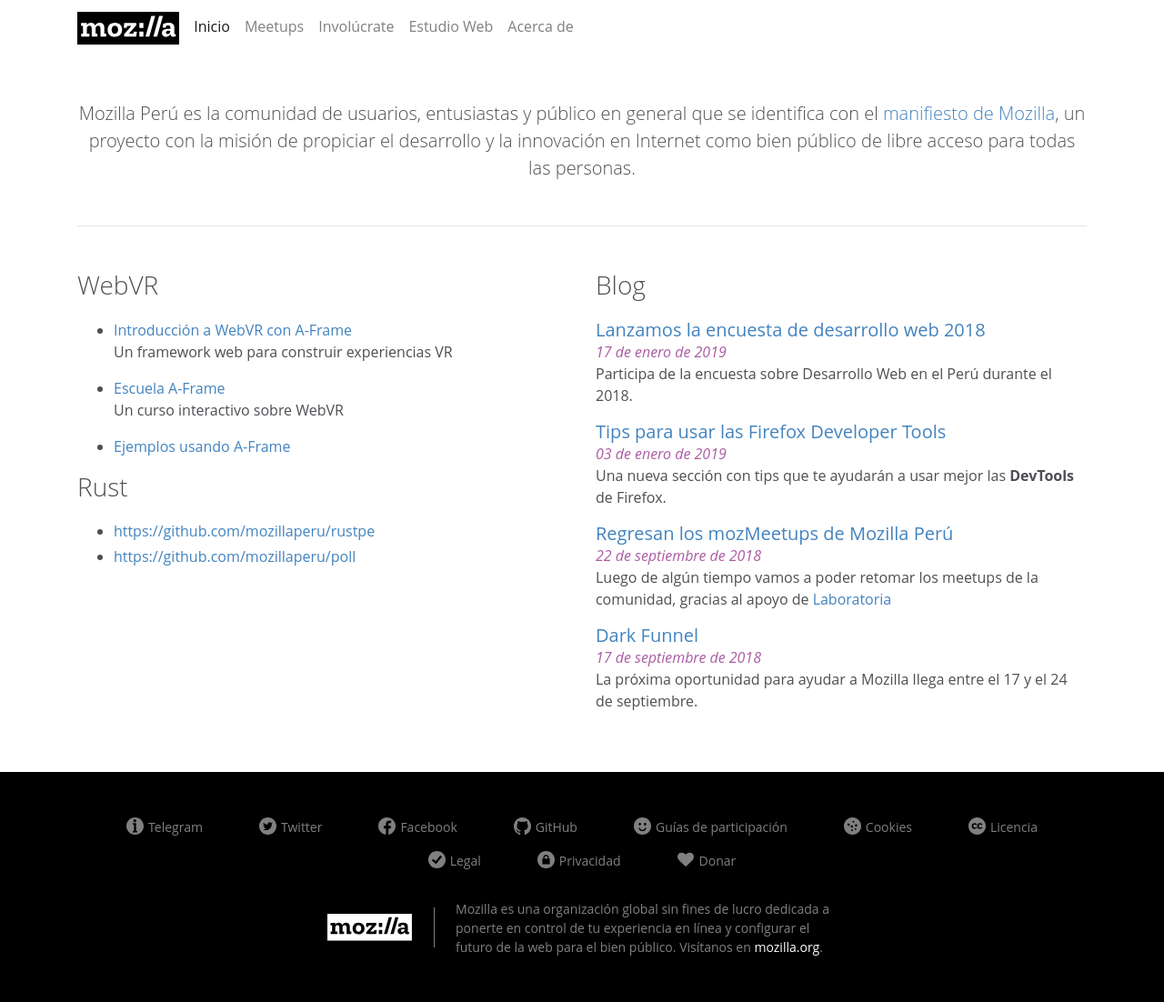
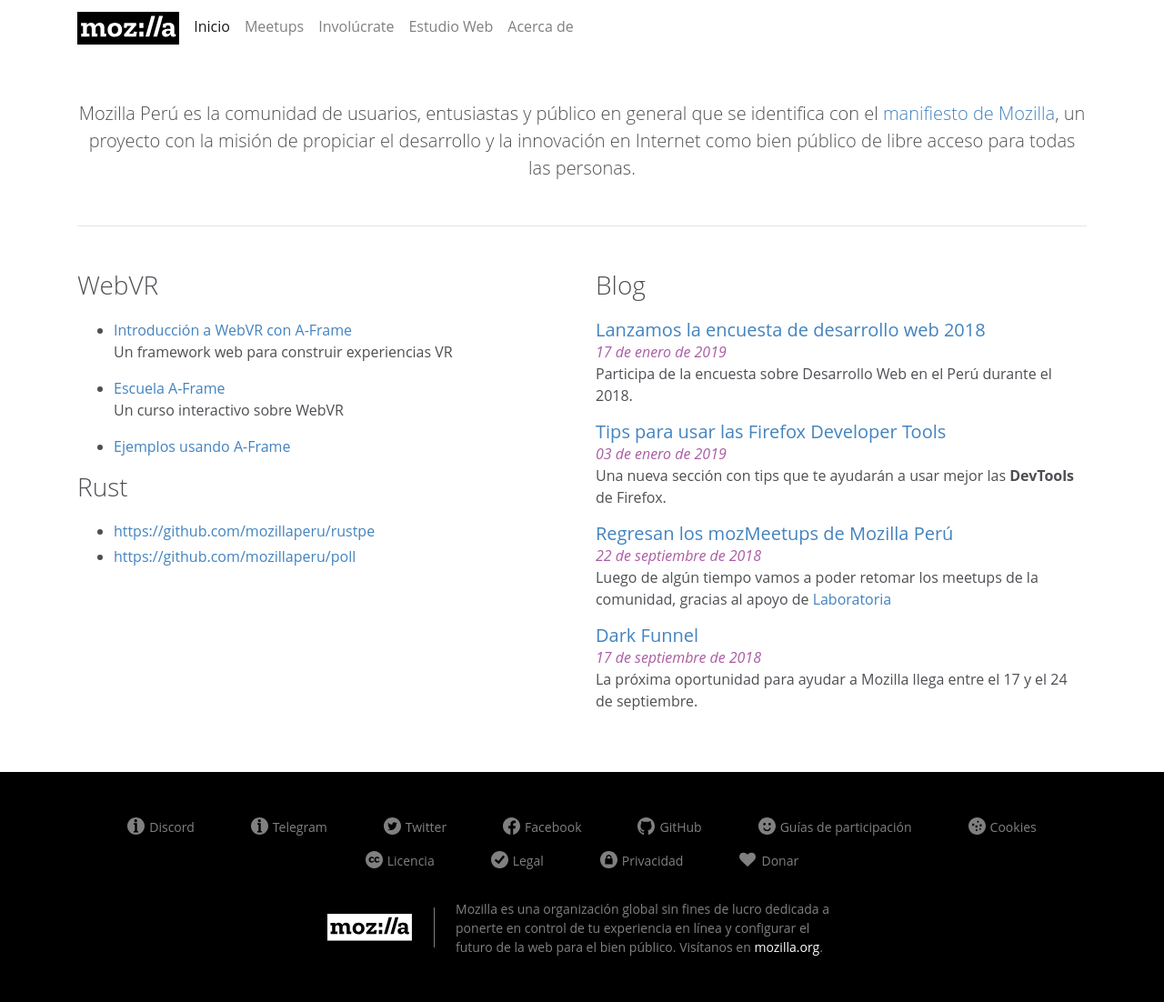
Before and after one commit to mozillaperu/mozillaperu.github.io, a Jekyll site: the page built from index.html, in a window 1280 px wide. Shown: the whole page at 91% size. Built offline with Jekyll 4.4.1, drawn with Linux system fonts in a browser that asks for light colours; some web fonts are replaced.

Commit message:
Agregar enlace a discord

```diff
--- a/_data/footer_links.yaml
+++ b/_data/footer_links.yaml
@@ -1,3 +1,6 @@
+- name: Discord
+  link: https://discord.gg/rU2QZAx
+  icon_class: footer-link-info
 - name: Telegram
   link: https://t.me/activatemozpe
   icon_class: footer-link-info
```
